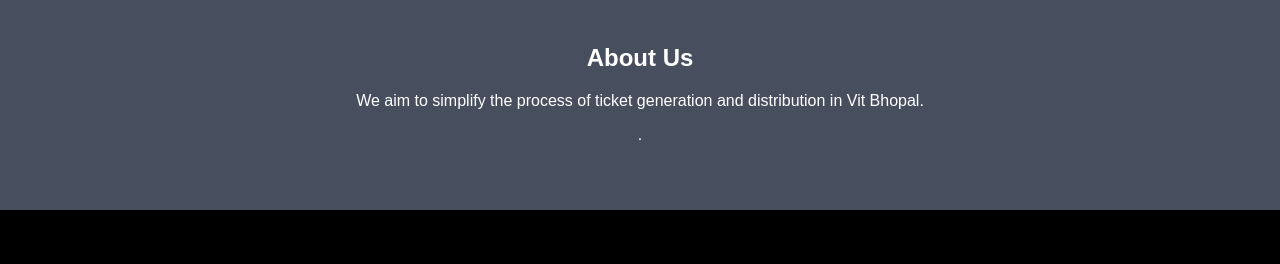
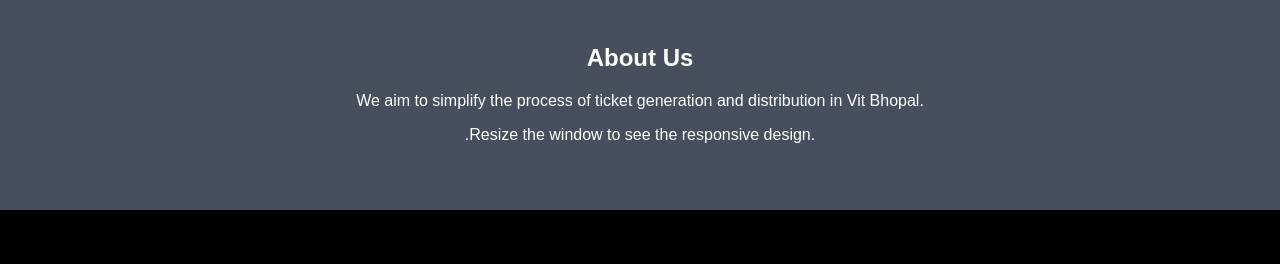
Before and after one commit to markharsh7/Sync, a plain HTML site: page index.html in a window 1280 px wide. Shown: the part 1680-1944 px from the top of the page. Drawn offline with Linux system fonts and the light colour scheme.

Commit message:
Update index.html

```diff
--- a/index.html
+++ b/index.html
@@ -47,7 +47,7 @@
       <div class="about-section" id="about">
         <h1>About Us</h1>
         <p> We aim to simplify the process of ticket generation and distribution in Vit Bhopal.</p>
-        <p>.</p>
+        <p>.Resize the window to see the responsive design.</p>
       </div>
 
       <h2 style="text-align:center">Our Team</h2>
```
